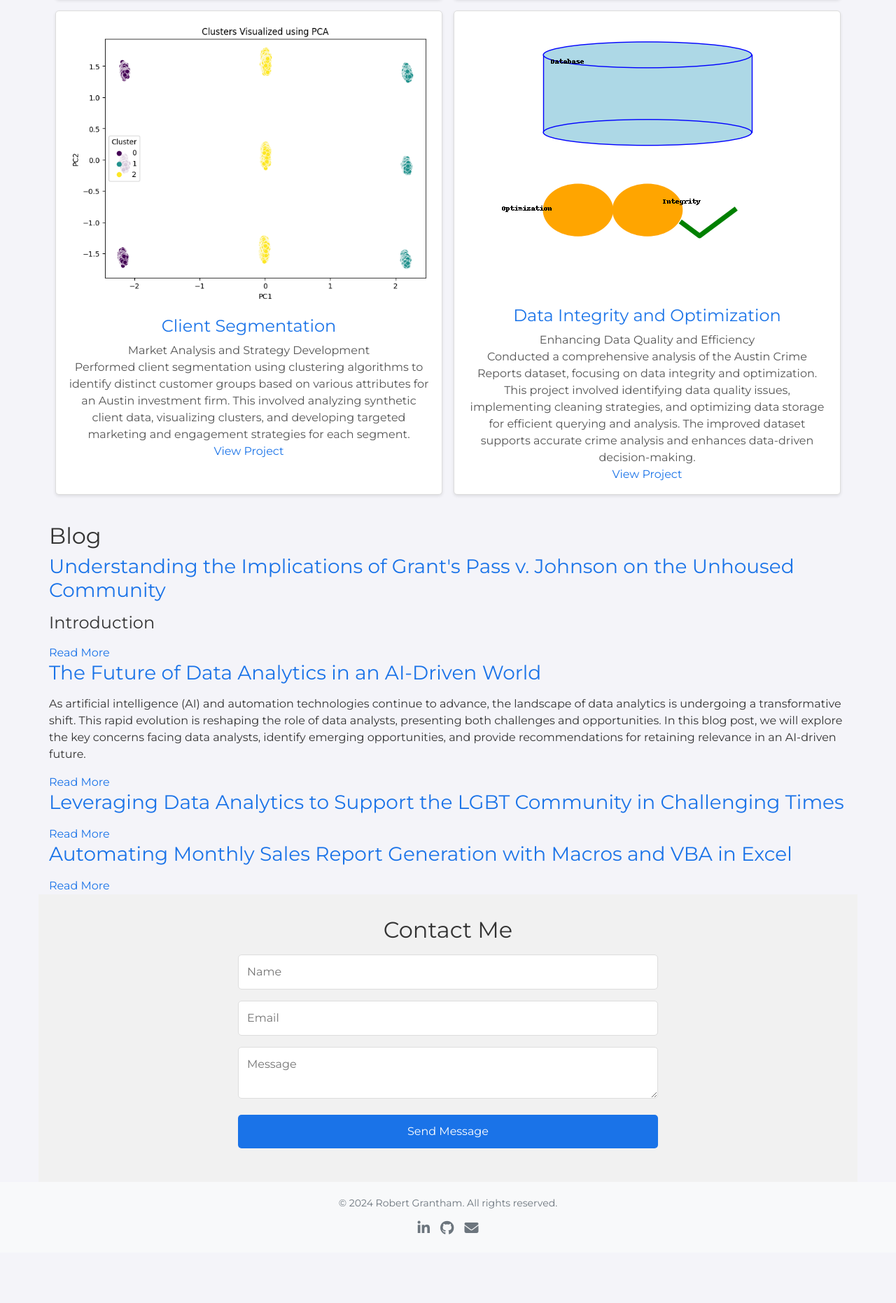
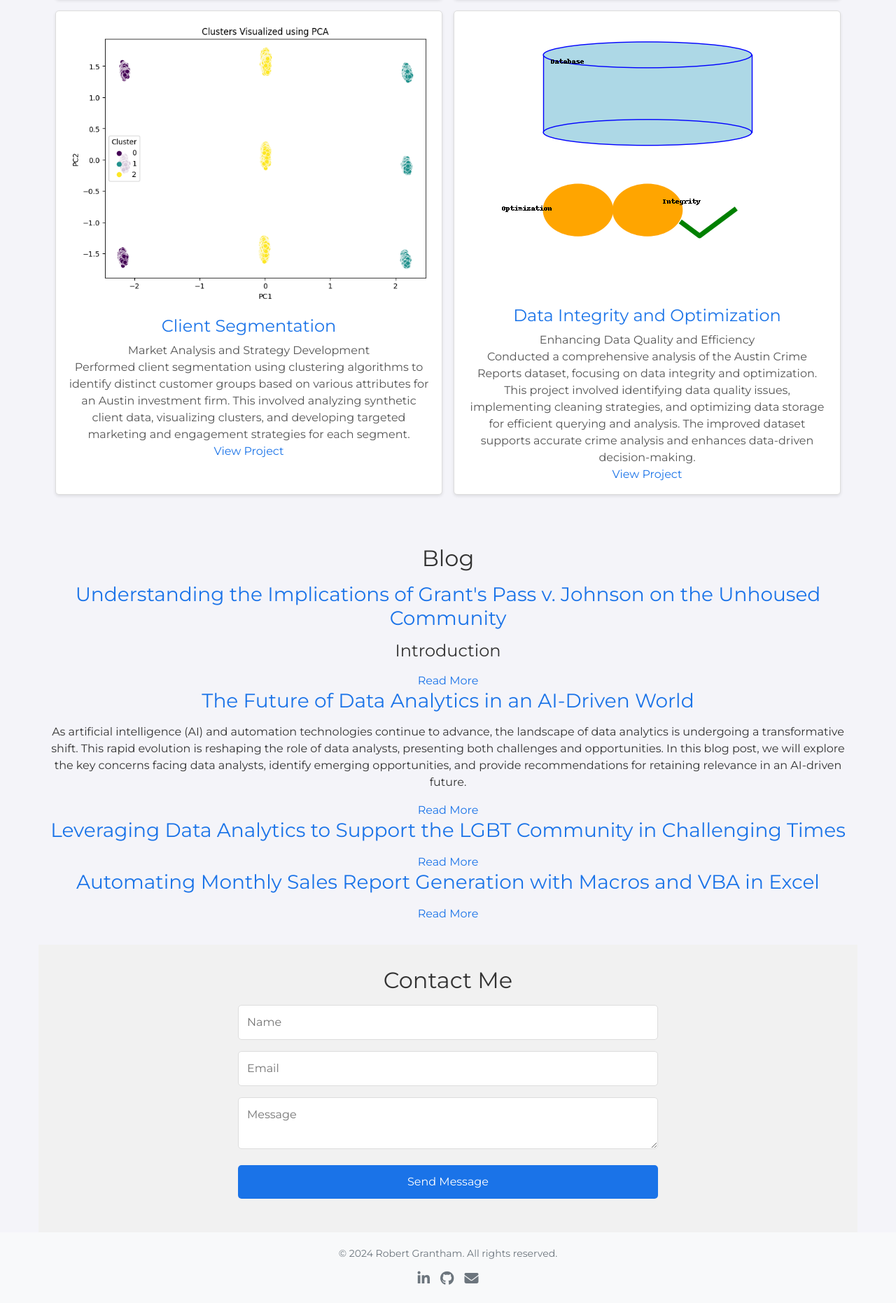
Before and after one commit to rgrantham82/rgrantham82.github.io, a Jekyll site: the page built from index.html, in a window 1280 px wide. Shown: the part 3073-4935 px from the top of the page at 70% size. Built offline with Jekyll 4.4.1, drawn with Linux system fonts in a browser that asks for light colours; nearby versions of some CDN libraries; a script that is not in the unit is left out; before the commit the page ends 4863 px from its top, so only the background shows below that.

Commit message:
Update styles.css

```diff
--- a/assets/css/styles.css
+++ b/assets/css/styles.css
@@ -250,6 +250,17 @@ header nav ul li a {
     margin-bottom: 1rem;
 }
 
+/* Blog Section */
+#blog {
+    padding: 2rem 1rem;
+    text-align: center;
+}
+
+#blog h2 {
+    font-size: 2rem;
+    margin-bottom: 1rem;
+}
+
 /* Footer Styles */
 footer {
     background: #f8f9fa;
@@ -362,6 +373,7 @@ footer {
 
     #projects h2,
     #about h2,
+    #blog h2,
     #contact h2 {
         font-size: 1.5rem;
     }
```
